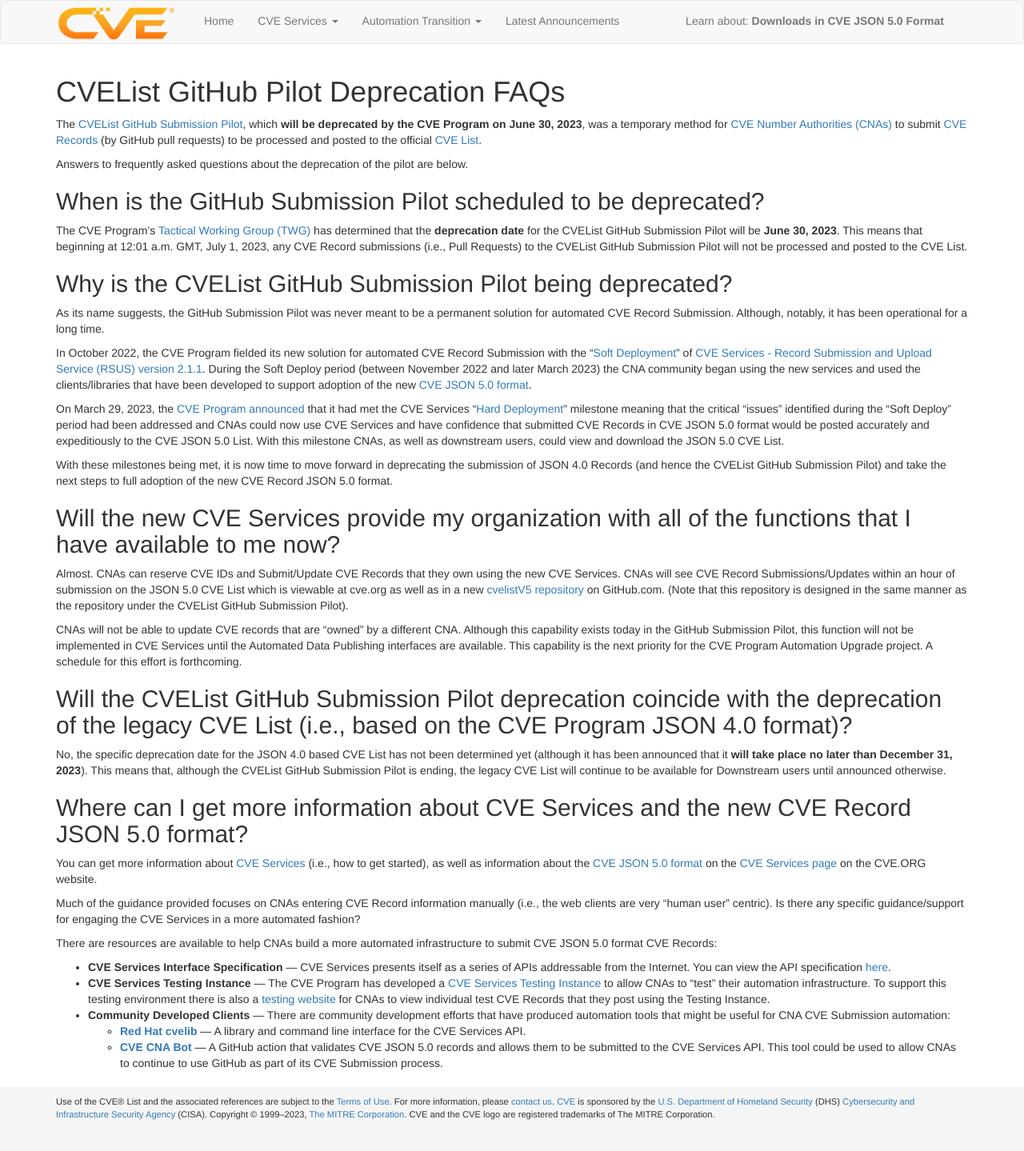
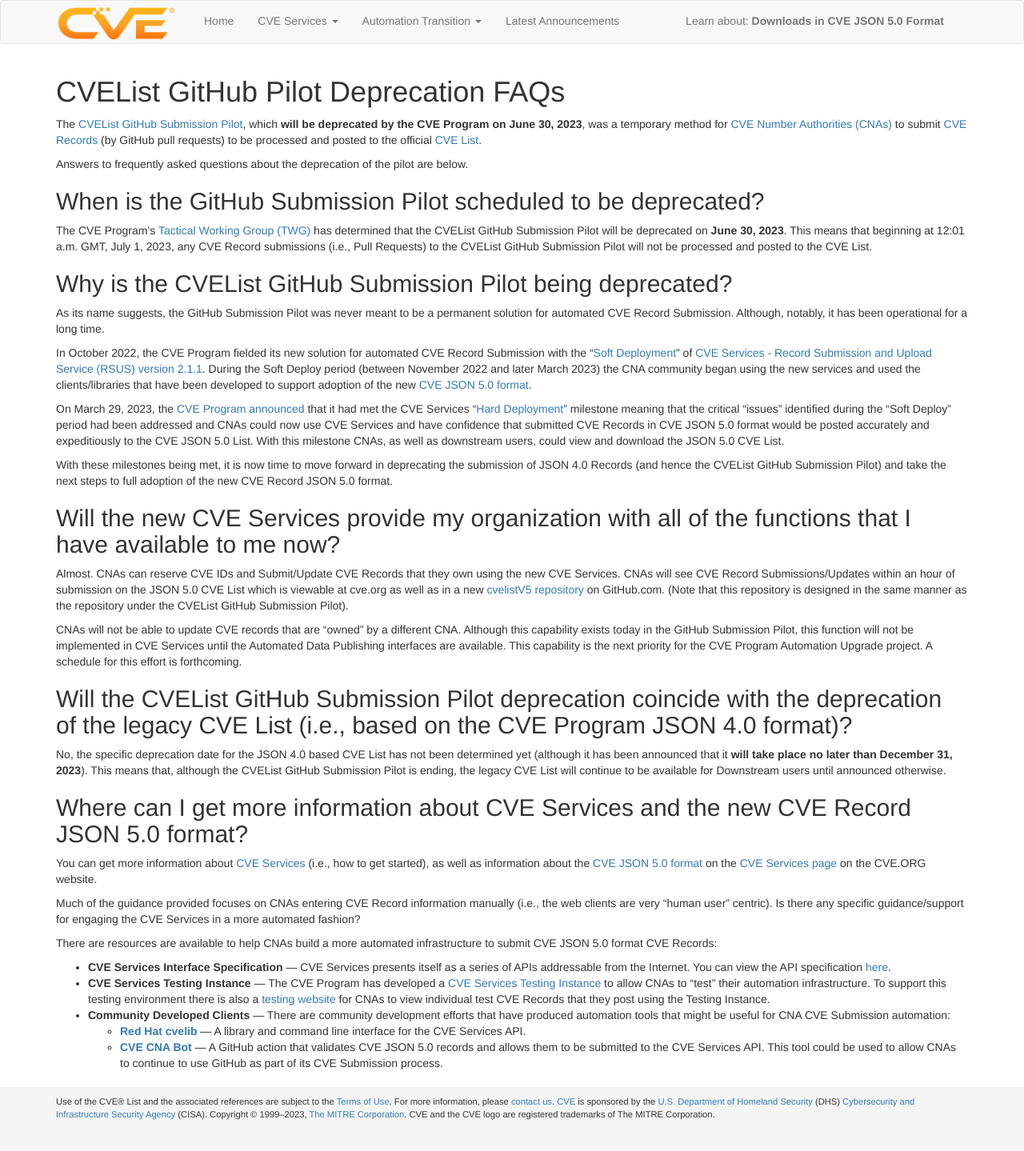
Before and after one commit to CVEProject/cveproject.github.io, a Jekyll site: the page built from cvelist-github-pilot-deprecation-faqs.md, in a window 1280 px wide. Shown: the whole page at 80% size. Built offline with Jekyll 4.4.1, drawn with Linux system fonts in a browser that asks for light colours; nearby versions of some CDN libraries.

Commit message:
Update cvelist-github-pilot-deprecation-faqs.md

```diff
--- a/cvelist-github-pilot-deprecation-faqs.md
+++ b/cvelist-github-pilot-deprecation-faqs.md
@@ -8,7 +8,7 @@ The [CVEList GitHub Submission Pilot](https://github.com/CVEProject/cvelist), wh
 Answers to frequently asked questions about the deprecation of the pilot are below.
 
 ## When is the GitHub Submission Pilot scheduled to be deprecated?
-The CVE Program’s [Tactical Working Group (TWG)](https://www.cve.org/ProgramOrganization/WorkingGroups#TacticalWorkingGroup) has determined that the <strong>deprecation date</strong> for the CVEList GitHub Submission Pilot will be <strong>June 30, 2023</strong>. This means that beginning at 12:01 a.m. GMT, July 1, 2023, any CVE Record submissions (i.e., Pull Requests) to the CVEList GitHub Submission Pilot will not be processed and posted to the CVE List.
+The CVE Program’s [Tactical Working Group (TWG)](https://www.cve.org/ProgramOrganization/WorkingGroups#TacticalWorkingGroup) has determined that the CVEList GitHub Submission Pilot will be deprecated on <strong>June 30, 2023</strong>. This means that beginning at 12:01 a.m. GMT, July 1, 2023, any CVE Record submissions (i.e., Pull Requests) to the CVEList GitHub Submission Pilot will not be processed and posted to the CVE List.
 
 ## Why is the CVEList GitHub Submission Pilot being deprecated?
 As its name suggests, the GitHub Submission Pilot was never meant to be a permanent solution for automated CVE Record Submission. Although, notably, it has been operational for a long time.
```
